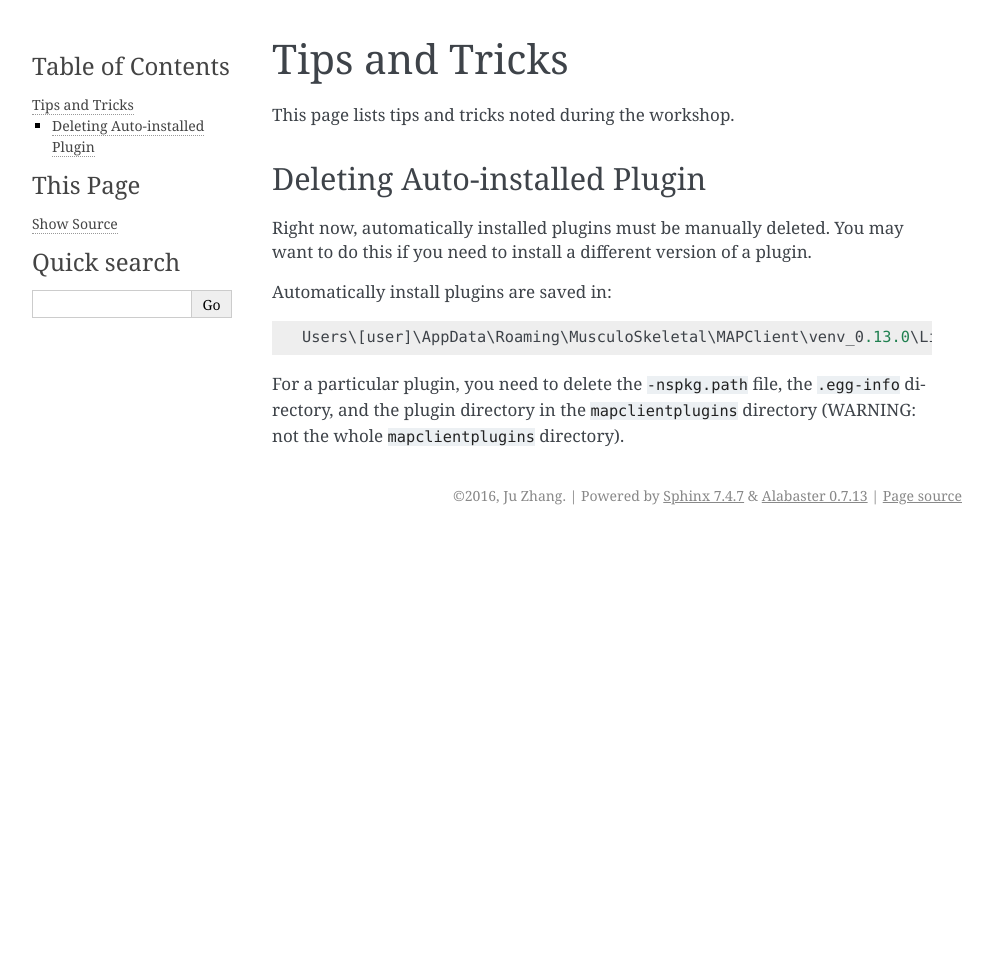
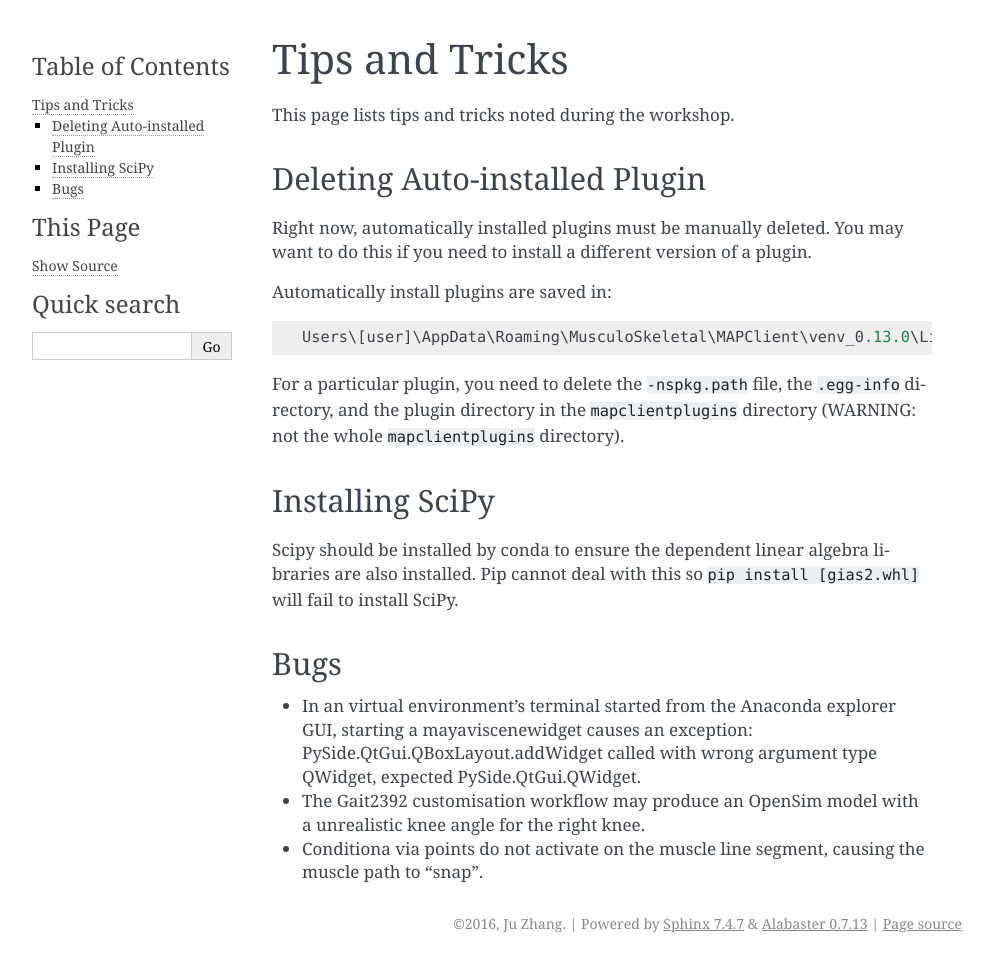
Before and after one commit to juzhang/mapclient-fai-workshop, a Sphinx documentation site: the page built from doc/tips-and-tricks.rst, in a window 1280 px wide. Shown: the whole page, without its empty margins (148-1141 px from the left). Built offline with Sphinx 7.4.7, drawn with Linux system fonts in a browser that asks for light colours; before the commit the page ends 900 px from its top, so only the background shows below that.

Commit message:
added images to workflow chapters, added bugs and tips

```diff
--- a/doc/tips-and-tricks.rst
+++ b/doc/tips-and-tricks.rst
@@ -14,3 +14,17 @@ Automatically install plugins are saved in::
     Users\[user]\AppData\Roaming\MusculoSkeletal\MAPClient\venv_0.13.0\Lib\site-packages
 
 For a particular plugin, you need to delete the ``-nspkg.path`` file, the ``.egg-info`` directory, and the plugin directory in the ``mapclientplugins`` directory (WARNING: not the whole ``mapclientplugins`` directory).
+
+Installing SciPy
+================
+
+Scipy should be installed by conda to ensure the dependent linear algebra libraries are also installed. Pip cannot deal with this so ``pip install [gias2.whl]`` will fail to install SciPy.
+
+Bugs
+====
+
+-  In an virtual environment's terminal started from the Anaconda explorer GUI, starting a mayaviscenewidget causes an exception: PySide.QtGui.QBoxLayout.addWidget called with wrong argument type QWidget, expected PySide.QtGui.QWidget.
+
+-  The Gait2392 customisation workflow may produce an OpenSim model with a unrealistic knee angle for the right knee.
+
+-  Conditiona via points do not activate on the muscle line segment, causing the muscle path to "snap".
```
Also changed, not shown: doc/workflow-meshgen.rst (+20 -13 lines), doc/workflow-osimgen.rst (+7 -2 lines), doc/images/plugins_llgen.png (added), doc/images/plugins_pointreg_femur.png (renamed from doc/images/plugin_pointreg_femur.png).
